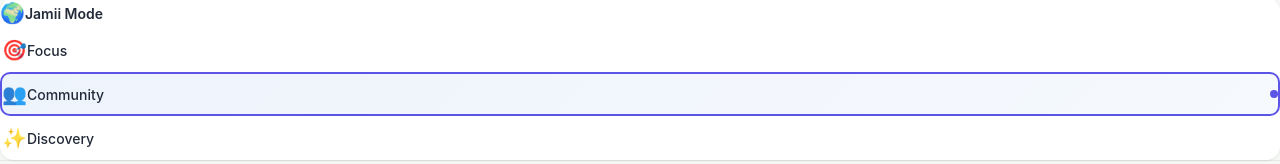
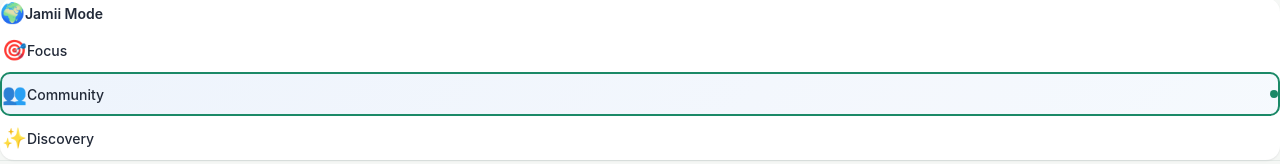
Before and after one commit to Kimiti4/iyf-s10-week-12-Kimiti4, a React (Vite) app in the folder iyf-s10-week-09-Kimiti4/: page / in a window 1280 px wide. Shown: the part 874-1038 px from the top of the page. Built offline with nearby package versions, Linux system fonts and the light colour scheme; no server answers.

Commit message:
refactor(theme): make shared tokens match JamiiLink production palette

```diff
--- a/iyf-s10-week-09-Kimiti4/src/styles/tokens.css
+++ b/iyf-s10-week-09-Kimiti4/src/styles/tokens.css
@@ -6,16 +6,16 @@
 
 :root {
   /* ─── Brand (indigo) ─── */
-  --brand-50: #eef2ff;
-  --brand-100: #e0e7ff;
-  --brand-200: #c7d2fe;
-  --brand-300: #a5b4fc;
-  --brand-400: #818cf8;
-  --brand-500: #4f46e5;
-  --brand-600: #4338ca;
-  --brand-700: #3730a3;
-  --brand-800: #312e81;
-  --brand-900: #1e1b4b;
+  --brand-50: #e8f6f0;
+  --brand-100: #d2eee3;
+  --brand-200: #a9ddc9;
+  --brand-300: #78c5a7;
+  --brand-400: #3fa77f;
+  --brand-500: #087f5b;
+  --brand-600: #066c4d;
+  --brand-700: #05583f;
+  --brand-800: #064632;
+  --brand-900: #032e22;
 
   /* ─── Community (lime) ─── */
   --community-400: #a3e635;
```
